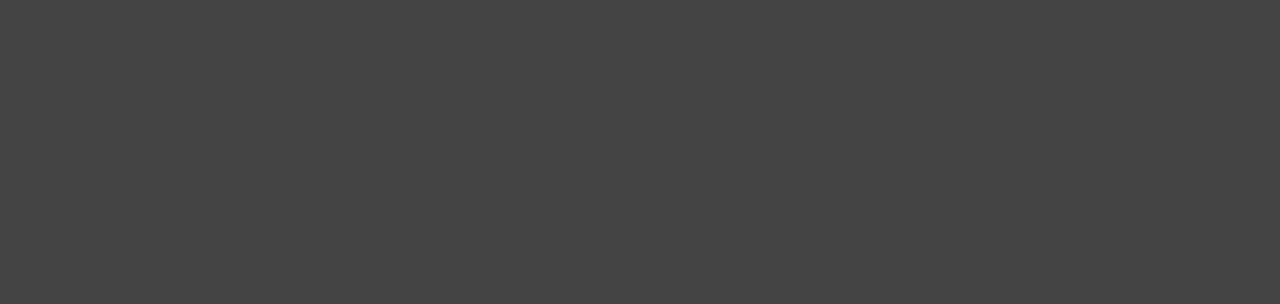
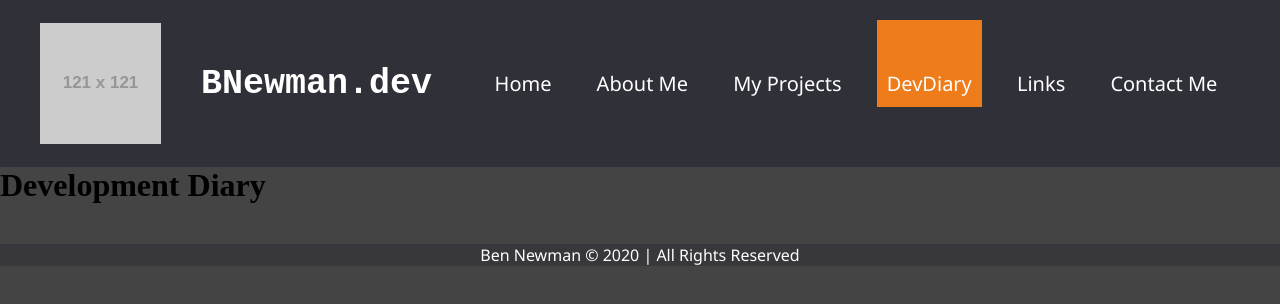
Before and after one commit to Ben-Newman-Dev/Website-V2, a React (Create React App) app in the folder react/bnewmandotdev/: page /devdiary in a window 1280 px wide. Shown: the top 304 px of the page. Built offline with nearby package versions, Linux system fonts and the light colour scheme; a web font is replaced by a local one.

Commit message:
added page templates for projects and devdiary

```diff
--- a/react/bnewmandotdev/src/App.js
+++ b/react/bnewmandotdev/src/App.js
@@ -1,7 +1,9 @@
 import Home from "./pages/Home";
 import AboutMe from "./pages/AboutMe";
+import MyProjects from "./pages/MyProjects";
 
 import { Switch, Route } from "react-router-dom";
+import DevDiary from "./pages/DevDiary";
 
 function App() {
 	return (
@@ -13,6 +15,12 @@ function App() {
 				<Route path="/about" exact>
 					<AboutMe />
 				</Route>
+				<Route path="/projects" exact>
+					<MyProjects />
+				</Route>
+				<Route path="/devdiary" exact>
+					<DevDiary />
+				</Route>
 			</Switch>
 		</div>
 	);
--- /dev/null
+++ b/react/bnewmandotdev/src/components/DevDiary/Main.jsx
@@ -0,0 +1,9 @@
+const Main = () => {
+	return (
+		<div className="devdiary-wrapper">
+			<h1>Development Diary</h1>
+		</div>
+	);
+};
+
+export default Main;
--- a/react/bnewmandotdev/src/components/Global/Navigation.jsx
+++ b/react/bnewmandotdev/src/components/Global/Navigation.jsx
@@ -7,11 +7,20 @@ const Navigation = () => {
 	let e = {};
 	let f = {};
 	switch (url) {
+		case "/devdiary":
+			d = { backgroundColor: "#ef7c1a" };
+			break;
+		case "/projects":
+			c = { backgroundColor: "#ef7c1a" };
+			break;
 		case "/about":
 			b = { backgroundColor: "#ef7c1a" };
 			break;
+		case "/":
+			a = { backgroundColor: "#ef7c1a" };
+			break;
 		default:
-			a = { backgroundColor: "#ef7c1a" };
+			break;
 	}
 	return (
 		<div className="navigation-wrapper">
@@ -24,10 +33,10 @@ const Navigation = () => {
 				<a style={b} className="about" href="/about">
 					About Me
 				</a>
-				<a style={c} className="projects" href="/">
+				<a style={c} className="projects" href="/projects">
 					My Projects
 				</a>
-				<a style={d} className="devdiary" href="/">
+				<a style={d} className="devdiary" href="/devdiary">
 					DevDiary
 				</a>
 				<a style={e} className="links" href="/">
--- /dev/null
+++ b/react/bnewmandotdev/src/components/MyProjects/Main.jsx
@@ -0,0 +1,9 @@
+const Main = () => {
+	return (
+		<div className="my-projects-wrapper">
+			<h1>My Projects</h1>
+		</div>
+	);
+};
+
+export default Main;
--- /dev/null
+++ b/react/bnewmandotdev/src/pages/DevDiary.jsx
@@ -0,0 +1,16 @@
+import Main from "../components/DevDiary/Main";
+import Footer from "../components/Global/Footer";
+import Navigation from "../components/Global/Navigation";
+import "../Styles/devdiary/styles.scss";
+
+const DevDiary = () => {
+	return (
+		<>
+			<Navigation />
+			<Main />
+			<Footer />
+		</>
+	);
+};
+
+export default DevDiary;
--- /dev/null
+++ b/react/bnewmandotdev/src/pages/MyProjects.jsx
@@ -0,0 +1,16 @@
+import Main from "../components/MyProjects/Main";
+import Footer from "../components/Global/Footer";
+import Navigation from "../components/Global/Navigation";
+import "../Styles/myprojects/styles.scss";
+
+const AboutMe = () => {
+	return (
+		<>
+			<Navigation />
+			<Main />
+			<Footer />
+		</>
+	);
+};
+
+export default AboutMe;
```
Also changed, not shown: react/bnewmandotdev/src/Styles/devdiary/styles.scss (added), react/bnewmandotdev/src/Styles/myprojects/styles.scss (added).
